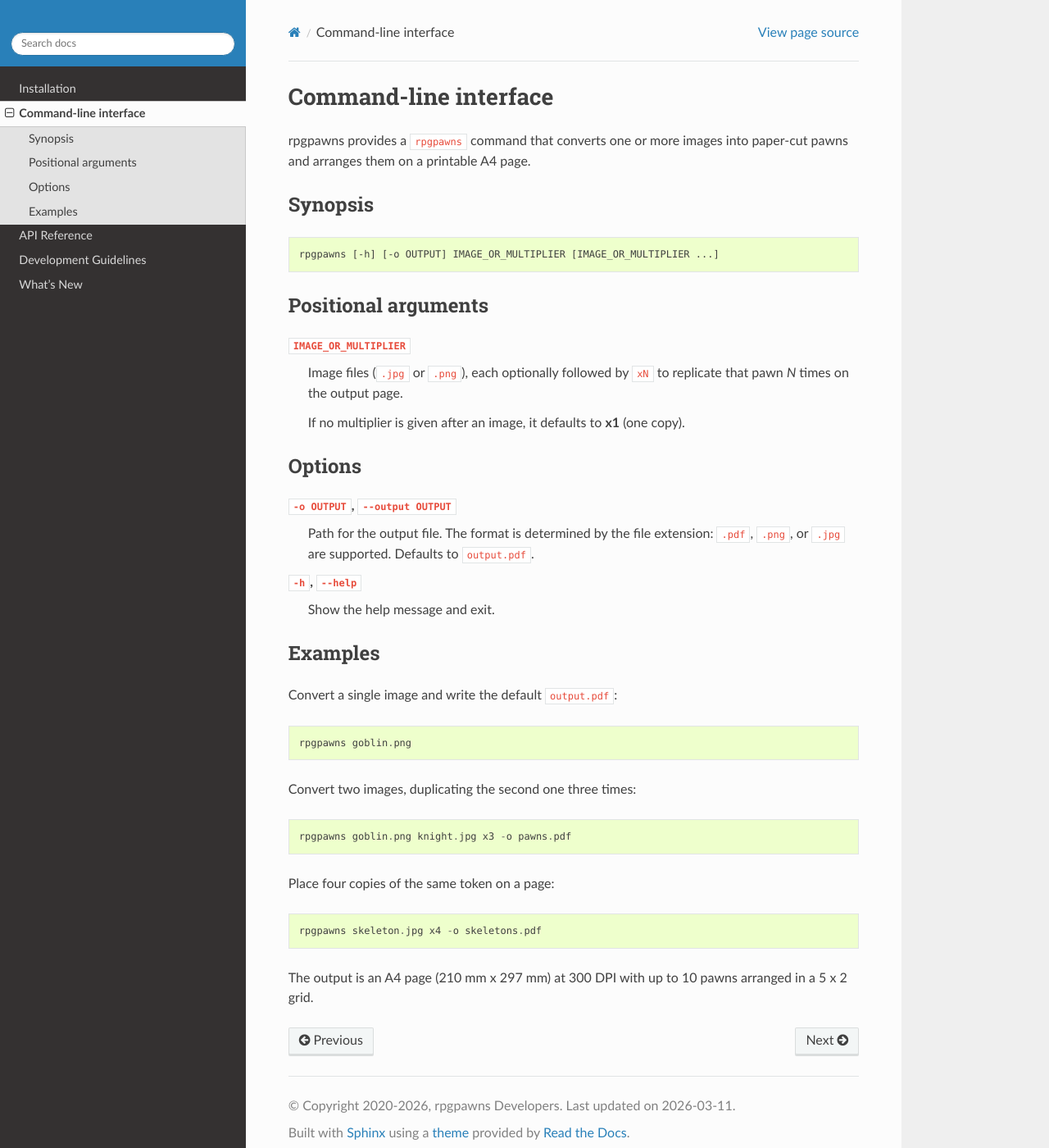
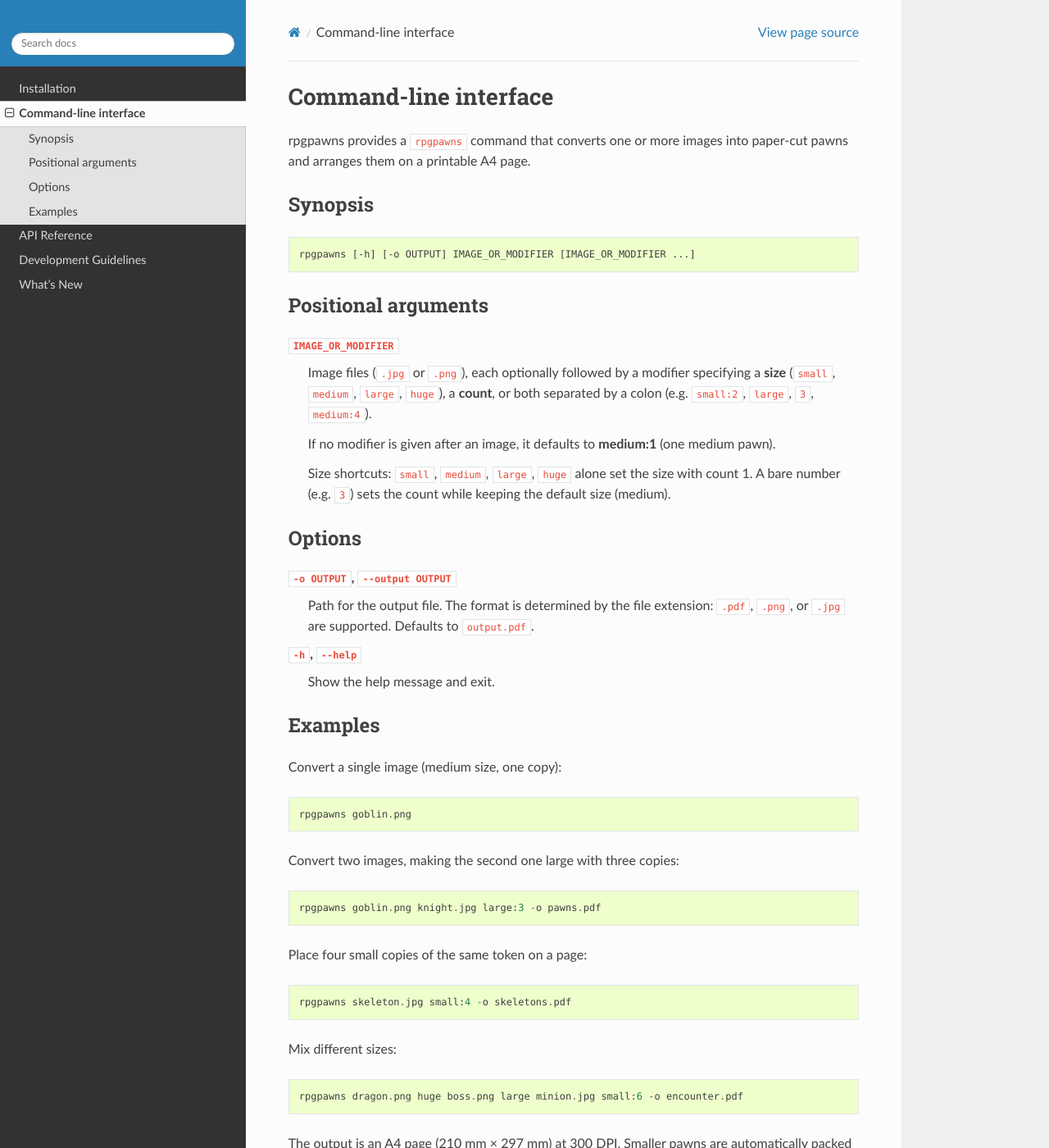
Before and after one commit to crusaderky/rpgpawns, a Sphinx documentation site: the page built from doc/cli.rst, in a window 1280 px wide and 1400 px high. Shown: the whole window at 82% size. Built offline with Sphinx 7.4.7 and the Read the Docs theme 3.1.0, drawn with Linux system fonts in a browser that asks for light colours; the version number could not be read and is left out; some of the changed text lies outside the part shown.

Commit message:
Support for multiple size pawns (#2)

```diff
--- a/doc/cli.rst
+++ b/doc/cli.rst
@@ -9,16 +9,23 @@ Synopsis
 
 .. code-block:: text
 
-   rpgpawns [-h] [-o OUTPUT] IMAGE_OR_MULTIPLIER [IMAGE_OR_MULTIPLIER ...]
+   rpgpawns [-h] [-o OUTPUT] IMAGE_OR_MODIFIER [IMAGE_OR_MODIFIER ...]
 
 Positional arguments
 --------------------
 
-``IMAGE_OR_MULTIPLIER``
-   Image files (``.jpg`` or ``.png``), each optionally followed by ``xN``
-   to replicate that pawn *N* times on the output page.
+``IMAGE_OR_MODIFIER``
+   Image files (``.jpg`` or ``.png``), each optionally followed by a modifier
+   specifying a **size** (``small``, ``medium``, ``large``, ``huge``), a
+   **count**, or both separated by a colon (e.g. ``small:2``, ``large``,
+   ``3``, ``medium:4``).
 
-   If no multiplier is given after an image, it defaults to **x1** (one copy).
+   If no modifier is given after an image, it defaults to **medium:1** (one
+   medium pawn).
+
+   Size shortcuts: ``small``, ``medium``, ``large``, ``huge`` alone set the
+   size with count 1.  A bare number (e.g. ``3``) sets the count while
+   keeping the default size (medium).
 
 Options
 -------
@@ -34,17 +41,21 @@ Options
 Examples
 --------
 
-Convert a single image and write the default ``output.pdf``::
+Convert a single image (medium size, one copy)::
 
    rpgpawns goblin.png
 
-Convert two images, duplicating the second one three times::
+Convert two images, making the second one large with three copies::
 
-   rpgpawns goblin.png knight.jpg x3 -o pawns.pdf
+   rpgpawns goblin.png knight.jpg large:3 -o pawns.pdf
 
-Place four copies of the same token on a page::
+Place four small copies of the same token on a page::
 
-   rpgpawns skeleton.jpg x4 -o skeletons.pdf
+   rpgpawns skeleton.jpg small:4 -o skeletons.pdf
 
-The output is an A4 page (210 mm x 297 mm) at 300 DPI with up to 10 pawns
-arranged in a 5 x 2 grid.
+Mix different sizes::
+
+   rpgpawns dragon.png huge boss.png large minion.jpg small:6 -o encounter.pdf
+
+The output is an A4 page (210 mm × 297 mm) at 300 DPI.  Smaller pawns are
+automatically packed into unused slots of larger pawn rows when possible.
--- a/rpgpawns/__init__.py
+++ b/rpgpawns/__init__.py
@@ -1,6 +1,6 @@
 import importlib.metadata
 
-from rpgpawns.pawn import make_collage, make_pawn
+from rpgpawns.pawn import PawnSize, make_collage, make_pawn
 
 try:
     __version__ = importlib.metadata.version("rpgpawns")
@@ -9,4 +9,4 @@ except importlib.metadata.PackageNotFoundError:  # pragma: nocover
     __version__ = "9999"
 
 
-__all__ = ("__version__", "make_collage", "make_pawn")
+__all__ = ("PawnSize", "__version__", "make_collage", "make_pawn")
```
Also changed, not shown: doc/api.rst (+9 -25 lines), doc/index.rst (+24 -4 lines), 4 other files.
